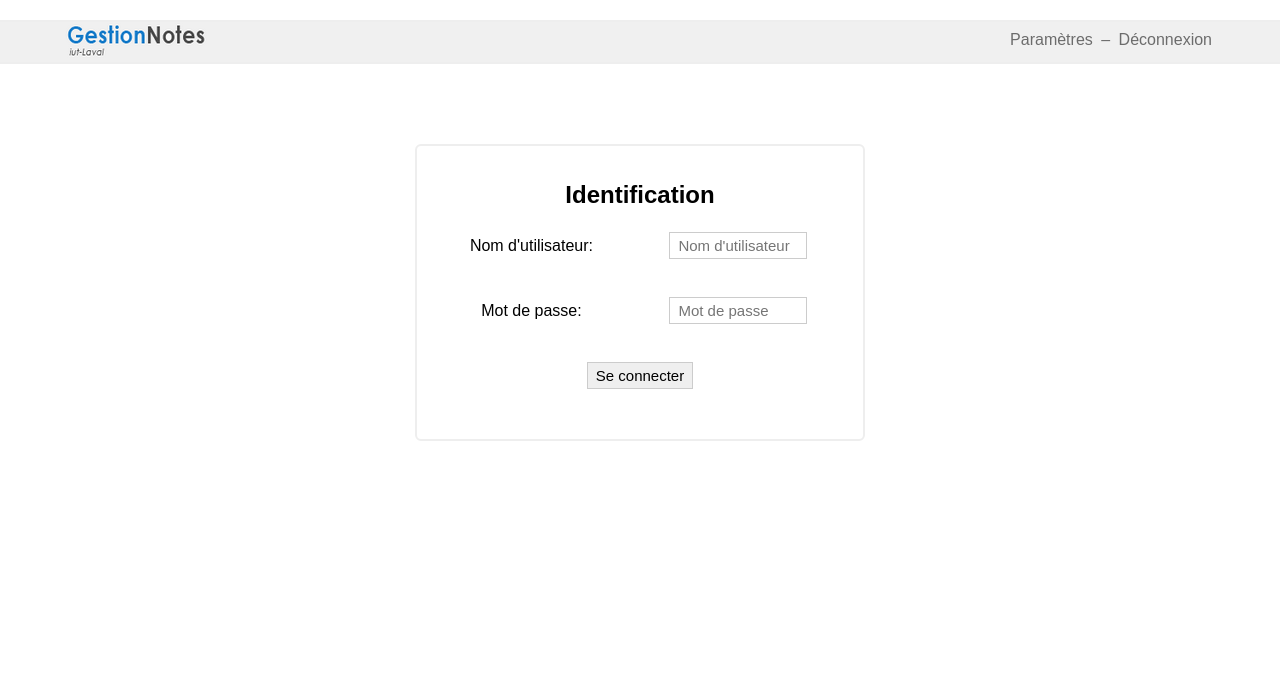
After one commit to pts2gr5/GestionNotes, a PHP site: template app/views/security/login.php in a window 1280 px wide. The commit adds this page. Shown: the top 681 px of the page. Run offline with PHP 8.4, Linux system fonts and the light colour scheme; the template is opened without the code that fills it, so the values that code supplies are empty.

Commit message:
Page de login (très incomplet)

```diff
--- /dev/null
+++ b/app/views/security/login.php
@@ -0,0 +1,31 @@
+<form action="<?php echo $this->url('security/login') ?>" method="post">
+<table class="login-box">
+<tbody>
+    <tr>
+        <td colspan="2"><h2>Identification</h2></td>
+    </tr>
+    <?php if ( isset($errors) && count($errors) > 0 ): ?>
+    <tr class="errors">
+        <td colspan="2">
+            <ul>
+                <?php foreach ( $errors as $error ): ?>
+                <li><?php echo $error ?></li>
+                <?php endforeach ?>
+            </ul>
+        </td>
+    </tr>
+    <?php endif ?>
+    <tr>
+        <td><label for="username">Nom d'utilisateur:</label></td>
+        <td><input type="text" name="username" placeholder="Nom d'utilisateur" /></td>
+    </tr>
+    <tr>
+        <td><label for="password">Mot de passe:</label></td>
+        <td><input type="password" name="password" placeholder="Mot de passe" /></td>
+    </tr>
+    <tr>
+        <td colspan="2"><input type="submit" value="Se connecter" /></td>
+    </tr>
+</tbody>
+</table>
+</form>
--- a/css/style.css
+++ b/css/style.css
@@ -116,3 +116,39 @@ box-shadow: 1px 1px 1px #666;
 	background-color: #FFECD9;
 	color:#494949;
 }
+
+
+/******************************* PAGE DE CONNEXION ************************************/
+
+.login-box {
+    border: 2px solid #eee;
+    margin: 0 auto;
+    padding: 30px 15px;
+    text-align: center;
+    width: 30%;
+    min-width: 450px;
+    max-width: 550px;
+}
+
+.login-box tr:first-child { width: 30%; }
+.login-box tr:last-child { width: 70%; }
+
+.login-box h2 {
+    font-size: x-large;
+}
+
+.login-box label,
+.login-box input { margin: 15px auto; }
+
+.login-box tr,
+.login-box td {
+    background-color: transparent;
+    border: 0;
+    border-spacing: 0px;
+    border-collapse: collapse;
+}
+
+.login-box .errors {
+    color: red;
+    list-style-position: inside;
+}
--- a/src/GestionNotes/Application.php
+++ b/src/GestionNotes/Application.php
@@ -24,7 +24,7 @@ class Application
     /** @var PDO */
     protected $db;
 
-    /** @var GestionNotes\User */
+    /** @var GestionNotes\Visitor */
     protected $visitor;
 
     /**
--- a/src/GestionNotes/Controller/IndexController.php
+++ b/src/GestionNotes/Controller/IndexController.php
@@ -16,7 +16,6 @@ class IndexController extends Controller
      */
     public function indexAction()
     {
-        $this->url('foo');
         return $this->renderPage('index');
     }
 }
```
Also changed, not shown: src/GestionNotes/Controller.php (+20 -0 lines), src/GestionNotes/Controller/SecurityController.php (added, +30 -0 lines).
